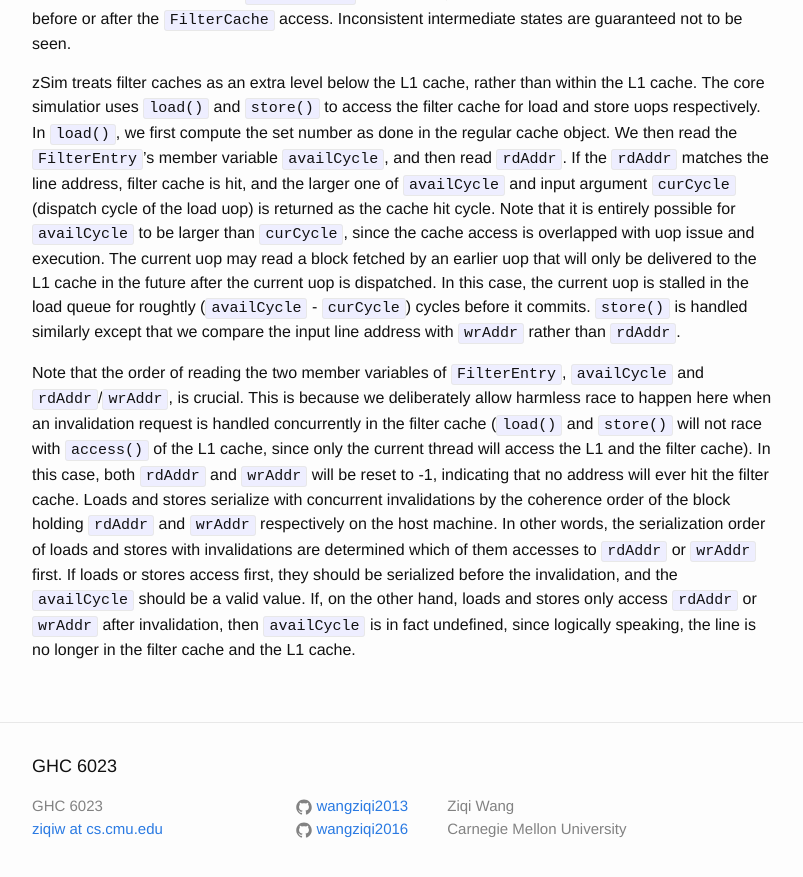
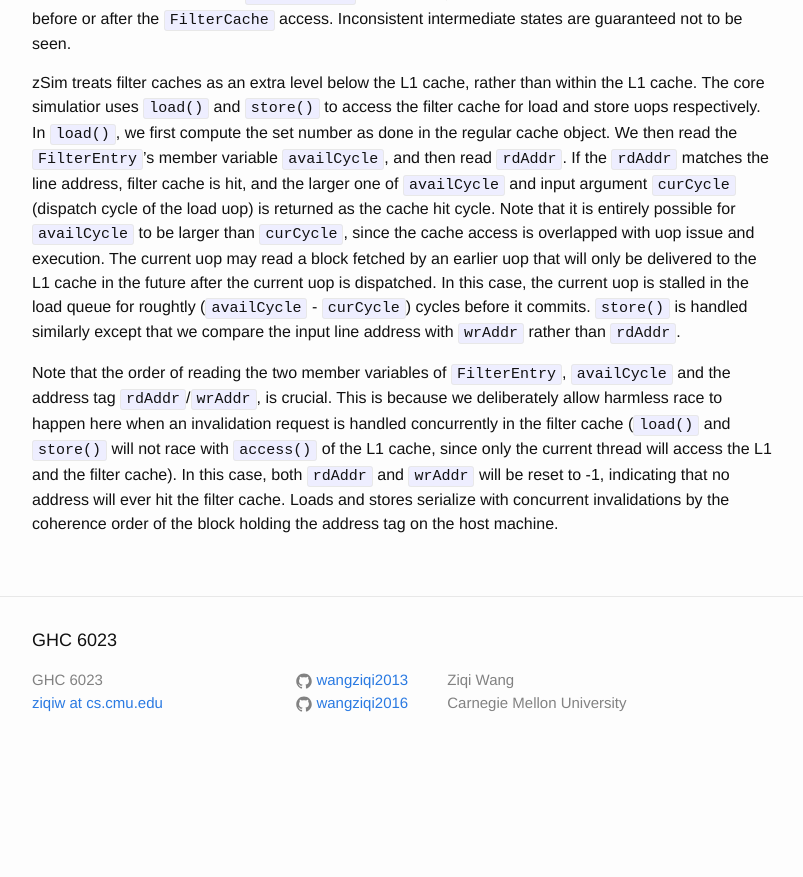
Before and after one commit to wangziqi2013/wangziqi2013.github.io, a Jekyll site: the page built from _posts/2020-01-09-understand-zsim-cache-cc.markdown, in a window 1280 px wide and 900 px high, scrolled down 9007 px. Shown: the top 877 px of the window, without its empty margins (238-1041 px from the left). Built offline with Jekyll 4.4.1, drawn with Linux system fonts in a browser that asks for light colours; after the commit the page ends 9781 px from its top, so only the background shows below that.

Commit message:
Adding ordering

```diff
--- a/_posts/2020-01-09-understand-zsim-cache-cc.markdown
+++ b/_posts/2020-01-09-understand-zsim-cache-cc.markdown
@@ -349,13 +349,9 @@ the current uop is dispatched. In this case, the current uop is stalled in the l
 (`availCycle` - `curCycle`) cycles before it commits. `store()` is handled similarly except that we compare the input
 line address with `wrAddr` rather than `rdAddr`.
 
-Note that the order of reading the two member variables of `FilterEntry`, `availCycle` and `rdAddr`/`wrAddr`, is crucial.
-This is because we deliberately allow harmless race to happen here when an invalidation request is handled concurrently
-in the filter cache (`load()` and `store()` will not race with `access()` of the L1 cache, since only the current thread
-will access the L1 and the filter cache). In this case, both `rdAddr` and `wrAddr` will be reset to -1, indicating that
-no address will ever hit the filter cache. Loads and stores serialize with concurrent invalidations by the coherence order
-of the block holding `rdAddr` and `wrAddr` respectively on the host machine. In other words, the serialization order
-of loads and stores with invalidations are determined which of them accesses to `rdAddr` or `wrAddr` first. If loads
-or stores access first, they should be serialized before the invalidation, and the `availCycle` should be a valid value.
-If, on the other hand, loads and stores only access `rdAddr` or `wrAddr` after invalidation, then `availCycle` is
-in fact undefined, since logically speaking, the line is no longer in the filter cache and the L1 cache.
+Note that the order of reading the two member variables of `FilterEntry`, `availCycle` and the address tag `rdAddr`/`wrAddr`,
+is crucial. This is because we deliberately allow harmless race to happen here when an invalidation request is handled
+concurrently in the filter cache (`load()` and `store()` will not race with `access()` of the L1 cache, since only the
+current thread will access the L1 and the filter cache). In this case, both `rdAddr` and `wrAddr` will be reset to -1,
+indicating that no address will ever hit the filter cache. Loads and stores serialize with concurrent invalidations by
+the coherence order of the block holding the address tag on the host machine.
```
